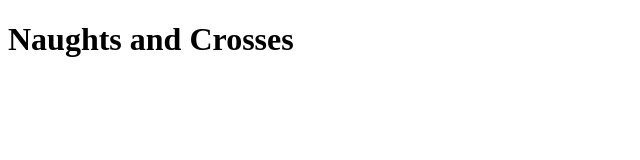
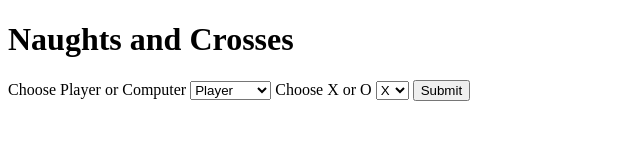
Before and after one commit to Ollie-Judge/new-naughts-and-crosses, a plain HTML site: page index.html in a window 1280 px wide. Shown: the whole page, without its empty margins (0-640 px from the left). Drawn offline with Linux system fonts and the light colour scheme.

Commit message:
managed to capture a user input

```diff
--- a/index.html
+++ b/index.html
@@ -11,6 +11,24 @@
       <h1 id="title">Naughts and Crosses</h1>
     </div>
 
+    <div>
+      <form id="player1Form">
+        <label for="">Choose Player or Computer</label>
+        <select name="player1UserType" id="player1UserType">
+          <option value="player">Player</option>
+          <option value="computer">Computer</option>
+        </select>
+
+        <label for="">Choose X or O</label>
+        <select name="player1CounterType" id="player1CounterType">
+          <option value="x">X</option>
+          <option value="o">O</option>
+        </select>
+
+        <input type="submit" id="player1Submit" value="Submit" />
+      </form>
+    </div>
+
     <div id="gameContainer"></div>
     <script src="script.js"></script>
   </body>
--- a/script.js
+++ b/script.js
@@ -1,3 +1,6 @@
+let player1UserType = document.getElementById("player1UserType");
+let player1Submit = document.getElementById("player1Submit");
+
 const gameBoardObject = {
   gameBoardArray: [
     "square1",
@@ -12,15 +15,23 @@ const gameBoardObject = {
   ],
 };
 
-function Player(userType, counterType, score, read) {
+function Player(userType, counterType, playerChoices, score) {
   this.userType = userType;
   this.counterType = counterType;
   this.playerChoices = [];
   this.score = score;
 }
 
+let addItemToTheThing = (e) => {
+  e.preventDefault();
+  console.log(player1UserType.value);
+};
+
+player1Submit.addEventListener("click", addItemToTheThing);
+
+/*
 const player1 = {
-  userType: "",
+  userType: Player1Form.userType.value,
   counterType,
   playerChoices,
   score,
@@ -32,3 +43,7 @@ const player2 = {
   playerChoices,
   score,
 };
+
+function addToPlayer1(form) {
+  player1=userType.form.userType.
+}*/
```
